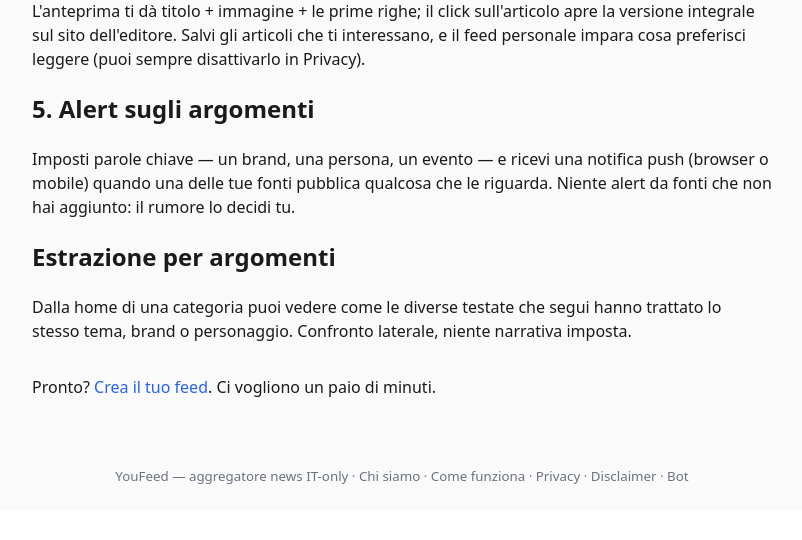
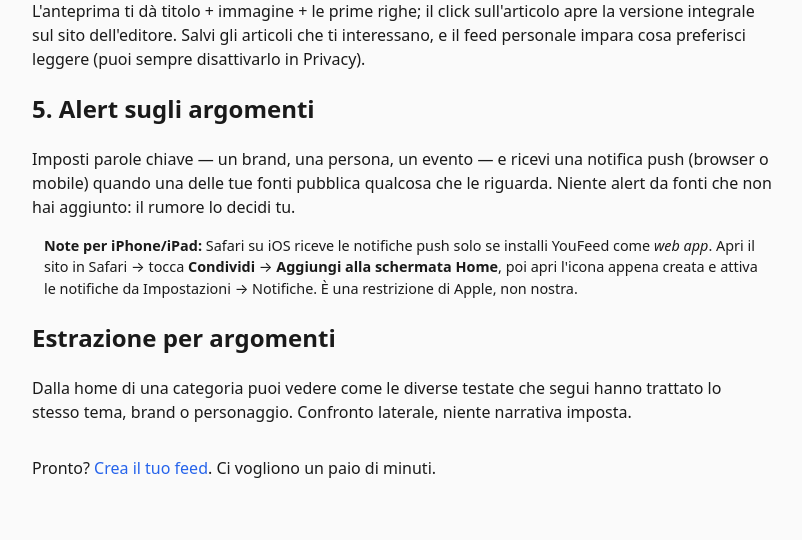
Before and after one commit to continif/youfeed, a Python web app: template backend/app/templates/public/come-funziona.html in a window 1280 px wide. Shown: the part 833-1373 px from the top of the page, without its empty margins (238-1040 px from the left). Before the commit the page ends 1317 px from the top, so only its background shows below. Run offline with Jinja, Linux system fonts and the light colour scheme; the template is opened without the code that fills it, so the values that code supplies are empty.

Commit message:
docs(come-funziona): nota installazione PWA per push su iOS
Co-Authored-By: Claude Opus 4.7 (1M context) <noreply@anthropic.com>

```diff
--- a/backend/app/templates/public/come-funziona.html
+++ b/backend/app/templates/public/come-funziona.html
@@ -64,6 +64,14 @@
         fonti pubblica qualcosa che le riguarda. Niente alert da fonti
         che non hai aggiunto: il rumore lo decidi tu.
     </p>
+    <p style="border-left: 3px solid var(--yf-muted); padding-left: 12px; color: var(--yf-muted); font-size: 0.9rem;">
+        <strong>Note per iPhone/iPad:</strong> Safari su iOS riceve le
+        notifiche push solo se installi YouFeed come <em>web app</em>.
+        Apri il sito in Safari → tocca <strong>Condividi</strong> →
+        <strong>Aggiungi alla schermata Home</strong>, poi apri l'icona
+        appena creata e attiva le notifiche da Impostazioni → Notifiche.
+        È una restrizione di Apple, non nostra.
+    </p>
 
     <h2>Estrazione per argomenti</h2>
     <p>
```
